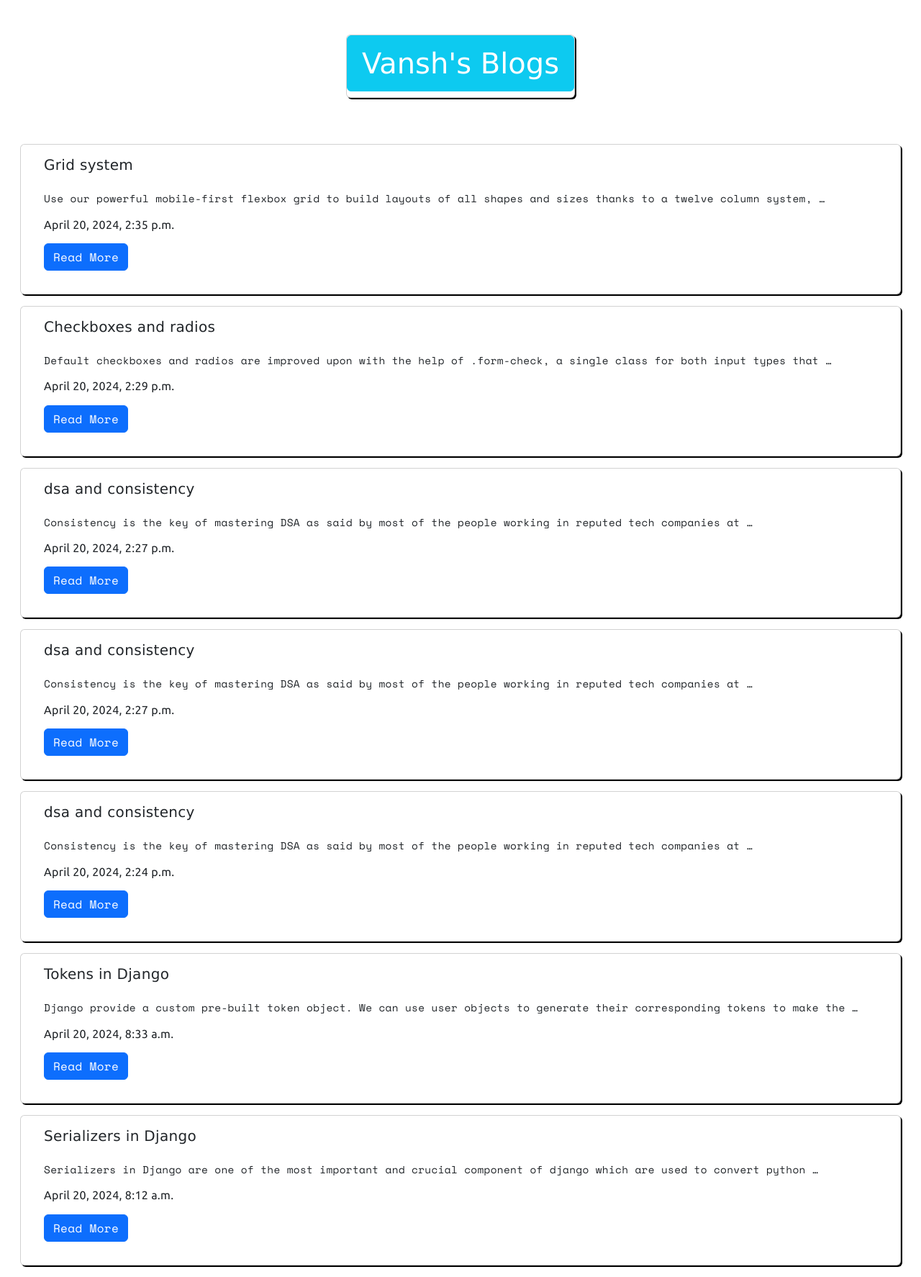
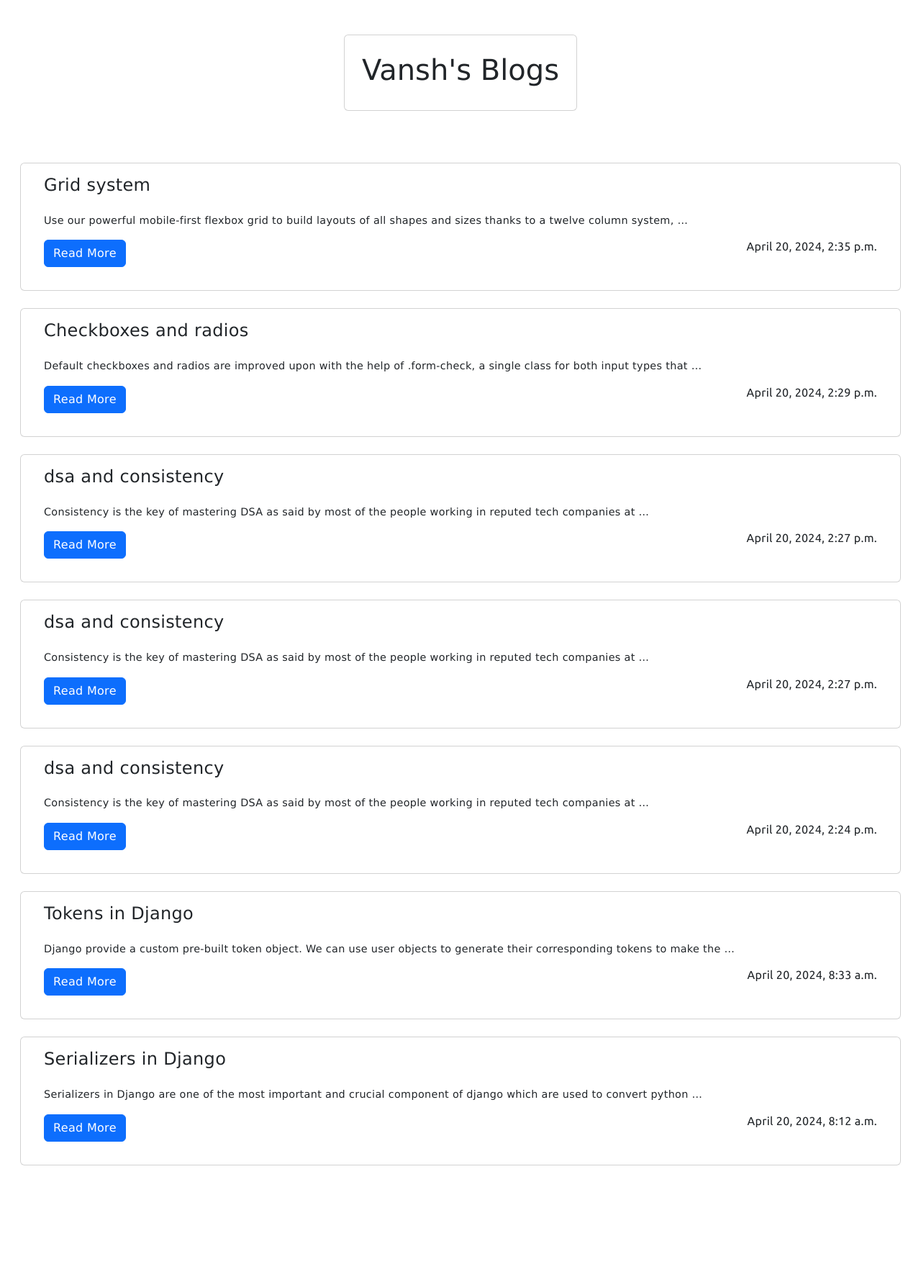
Before and after one commit to vanshanand34/Blogs, a Django app: page /posts/ in a window 1280 px wide. Shown: the whole page at 72% size. After the commit the page ends 1619 px from the top, so only its background shows below. Run offline with Django 5.2, Linux system fonts and the light colour scheme; data comes from the database, SQL or seed files in the repository.

Commit message:
Moved CSS styling from html style tags to separate css files for better structure

```diff
--- /dev/null
+++ b/blog/posts/static/style1.css
@@ -0,0 +1,16 @@
+@import url('https://fonts.googleapis.com/css2?family=Merriweather:ital,wght@0,300;0,400;0,700;0,900;1,300;1,400;1,700;1,900&family=Poppins:wght@300;400;500;700;800;900&family=Space+Mono:ital,wght@0,400;0,700;1,400;1,700&family=Ubuntu&display=swap');
+
+body{
+    font-family:Verdana, Geneva, Tahoma, sans-serif
+}
+ .card-body{
+    font-size: 0.9rem;
+    letter-spacing: 0.02rem;
+ }
+ .card-title{
+    font-size:x-large;
+    font-family:Verdana, Geneva, Tahoma, sans-serif
+ }
+ h6{
+    font-family: 'Ubuntu';
+ }
--- a/blog/posts/templates/index.html
+++ b/blog/posts/templates/index.html
@@ -1,41 +1,21 @@
 <!DOCTYPE html>
 <html lang="en">
 <head>
+    {% load static %}
     <meta charset="UTF-8">
     <meta name="viewport" content="width=device-width, initial-scale=1.0">
     <link href="https://cdn.jsdelivr.net/npm/bootstrap@5.3.3/dist/css/bootstrap.min.css" rel="stylesheet" integrity="sha384-QWTKZyjpPEjISv5WaRU9OFeRpok6YctnYmDr5pNlyT2bRjXh0JMhjY6hW+ALEwIH" crossorigin="anonymous">
-
+    <link rel="stylesheet" href="{% static 'style1.css' %}">
     <title>Document</title>
 </head>
-<style>
-@import url('https://fonts.googleapis.com/css2?family=Merriweather:ital,wght@0,300;0,400;0,700;0,900;1,300;1,400;1,700;1,900&family=Poppins:wght@300;400;500;700;800;900&family=Space+Mono:ital,wght@0,400;0,700;1,400;1,700&family=Ubuntu&display=swap');
-
-body{
-    font-family:Verdana, Geneva, Tahoma, sans-serif
-}
- .card{
-    box-shadow: 2px 2px black;
- }
- .card-body{
-    font-size: 0.9rem;
-    font-family:'Space mono';
-    letter-spacing: 0.02rem;
- }
- .card-title{
-    font-family:Verdana, Geneva, Tahoma, sans-serif
- }
- h6{
-    font-family: 'Ubuntu';
- }
-</style>
 <body>
     <div class="container">
         <div class="row justify-content-center">
             <div class="col-md-auto">
                 <div class="heading text-center m-5">
-                    <div class="card">
-                        <div class="card-title btn btn-info text-white">
-                            <h1 class="m-2">Vansh's Blogs</h1>
+                    <div class="card card-head">
+                        <div class="card-title">
+                            <h1 class="m-4">Vansh's Blogs</h1>
                         </div>
                     </div>
                 </div>
@@ -59,15 +39,17 @@ body{
         </div>
     {% else %}
         {% for post in posts reversed%}
-        <div class="row m-3">
+        <div class="row m-3 my-4">
             <div class="leftcolumn">
                 <div class="card">
                     <div class="card-body">
                         <b><h5 class="card-title mx-3">{{post.title}}</h5></b>
                         <div class="card-body">
                             <div class="card-text">{{post.body|truncatewords:20}}</div>
+                            <div class="d-flex justify-content-between">
+                            <a href="{% url 'mypost' post.id %}" class="btn btn-primary mt-3">Read More</a>
                             <h6 class="text my-3">{{post.date}}</h6>
-                            <a href="{% url 'mypost' post.id %}" class="btn btn-primary">Read More</a>
+                            </div>
                         </div>
                     </div>
                 </div>
```
Also changed, not shown: blog/posts/static/style2.css (added, +8 -0 lines), blog/posts/templates/create.html (+3 -9 lines).
